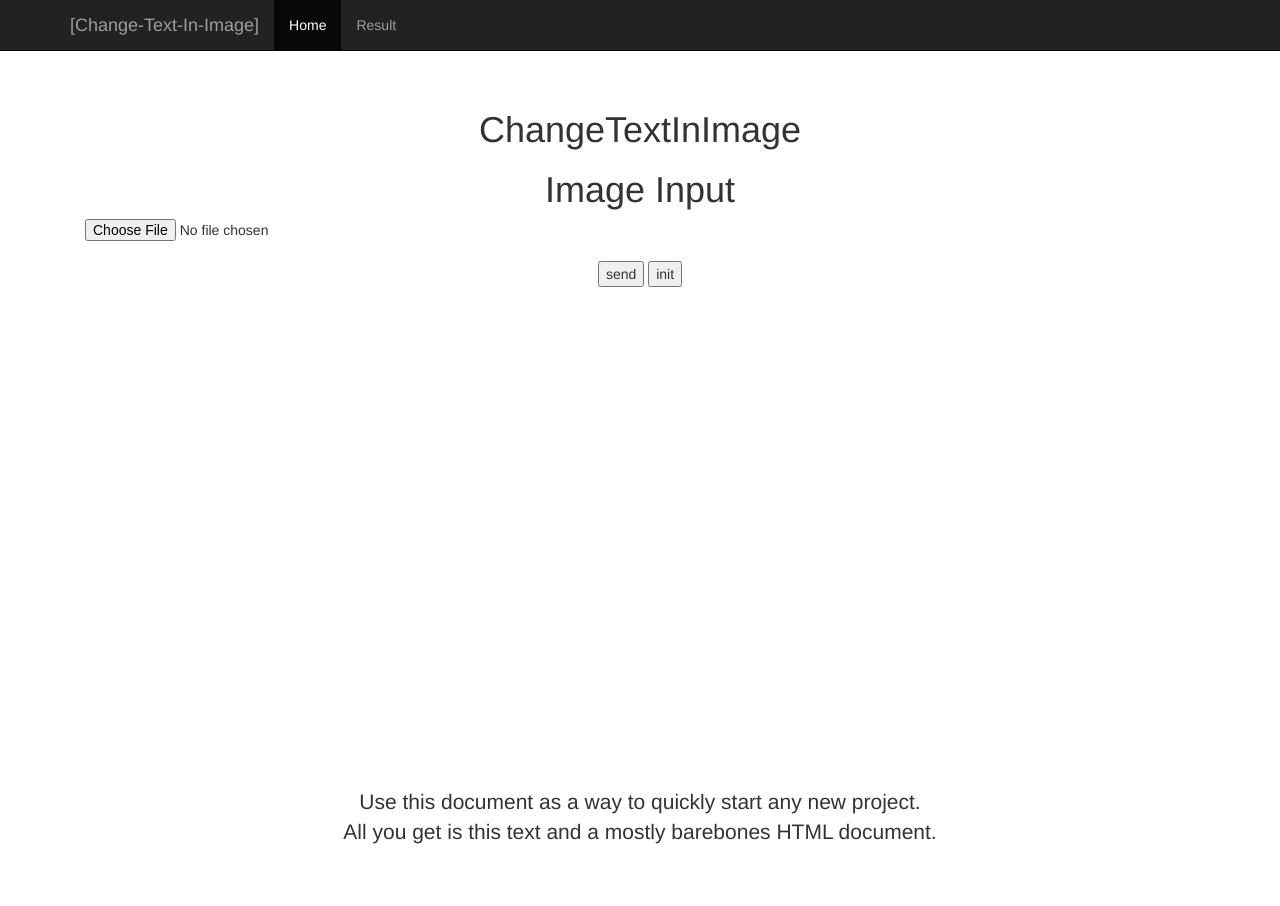
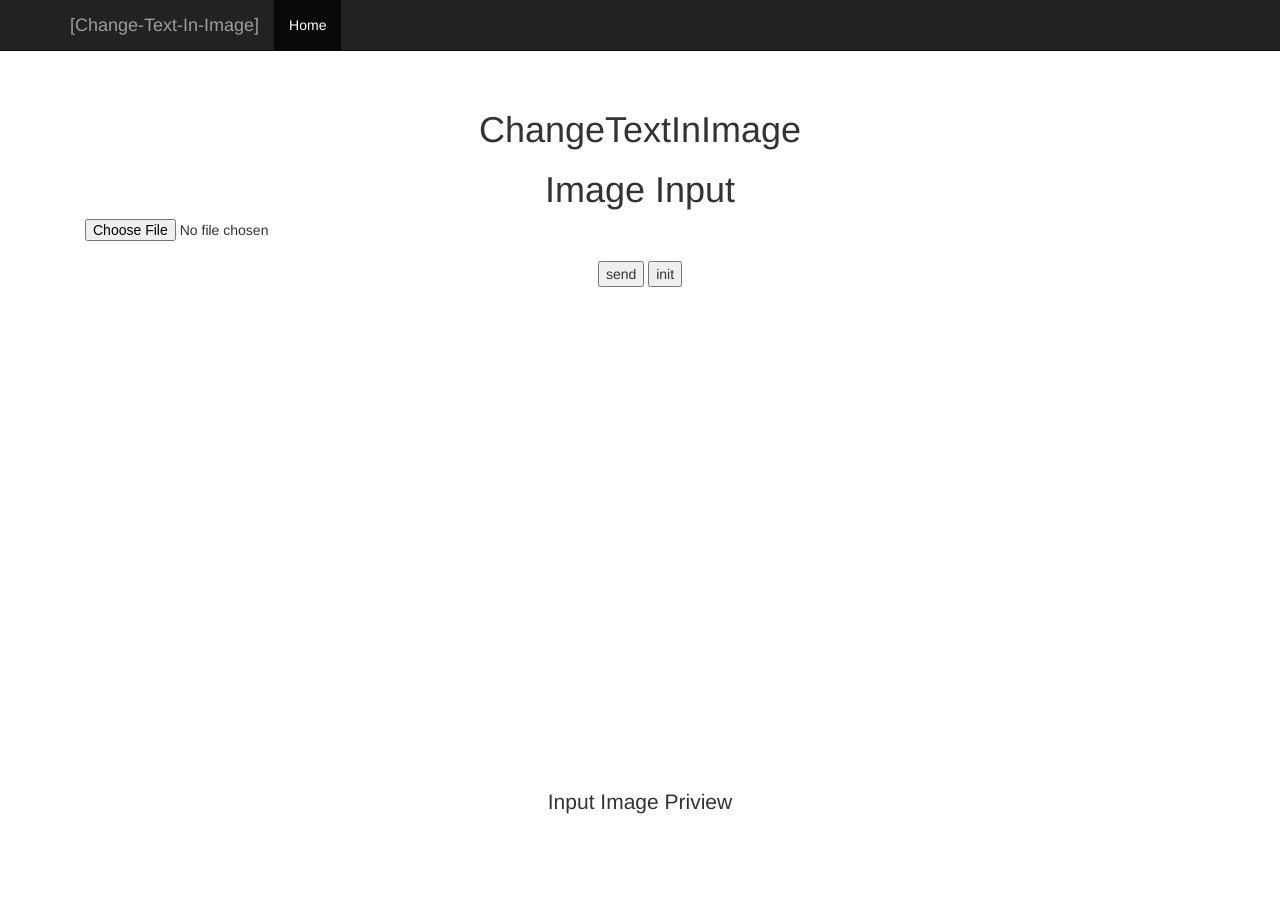
Before and after one commit to gusgh9176/Python_Flask, a Flask app: page /main in a window 1280 px wide. After the commit the page ends 814 px from the top, so only its background shows below. Run offline with Flask 2, Linux system fonts and the light colour scheme; some libraries are stand-ins or nearby versions.

Commit message:
change html text

```diff
--- a/app/templates/main/index.html
+++ b/app/templates/main/index.html
@@ -35,7 +35,6 @@
         <div id="navbar" class="collapse navbar-collapse">
           <ul class="nav navbar-nav">
             <li class="active"><a href="main">Home</a></li>
-            <li><a href="/result">Result</a></li>
           </ul>
         </div><!--/.nav-collapse -->
       </div>
@@ -52,7 +51,7 @@
 			<input type="reset" value="init" />
 		</form>
 		<div id='View_area' style='position:relative; width: 500px; height: 500px; color: black; border: 0px solid black; dispaly: inline; '></div>
-        <p class="lead">Use this document as a way to quickly start any new project.<br> All you get is this text and a mostly barebones HTML document.</p>
+        <p class="lead">Input Image Priview</p>
       </div>
 
     </div><!-- /.container -->
--- a/app/templates/main/result.html
+++ b/app/templates/main/result.html
@@ -49,7 +49,7 @@
 	</div>
 
       <div class="starter-template">
-        <p class="lead">Use this document as a way to quickly start any new project.<br> All you get is this text and a mostly barebones HTML document.</p>
+        <p class="lead">Result</p>
       </div>
 
 
```
